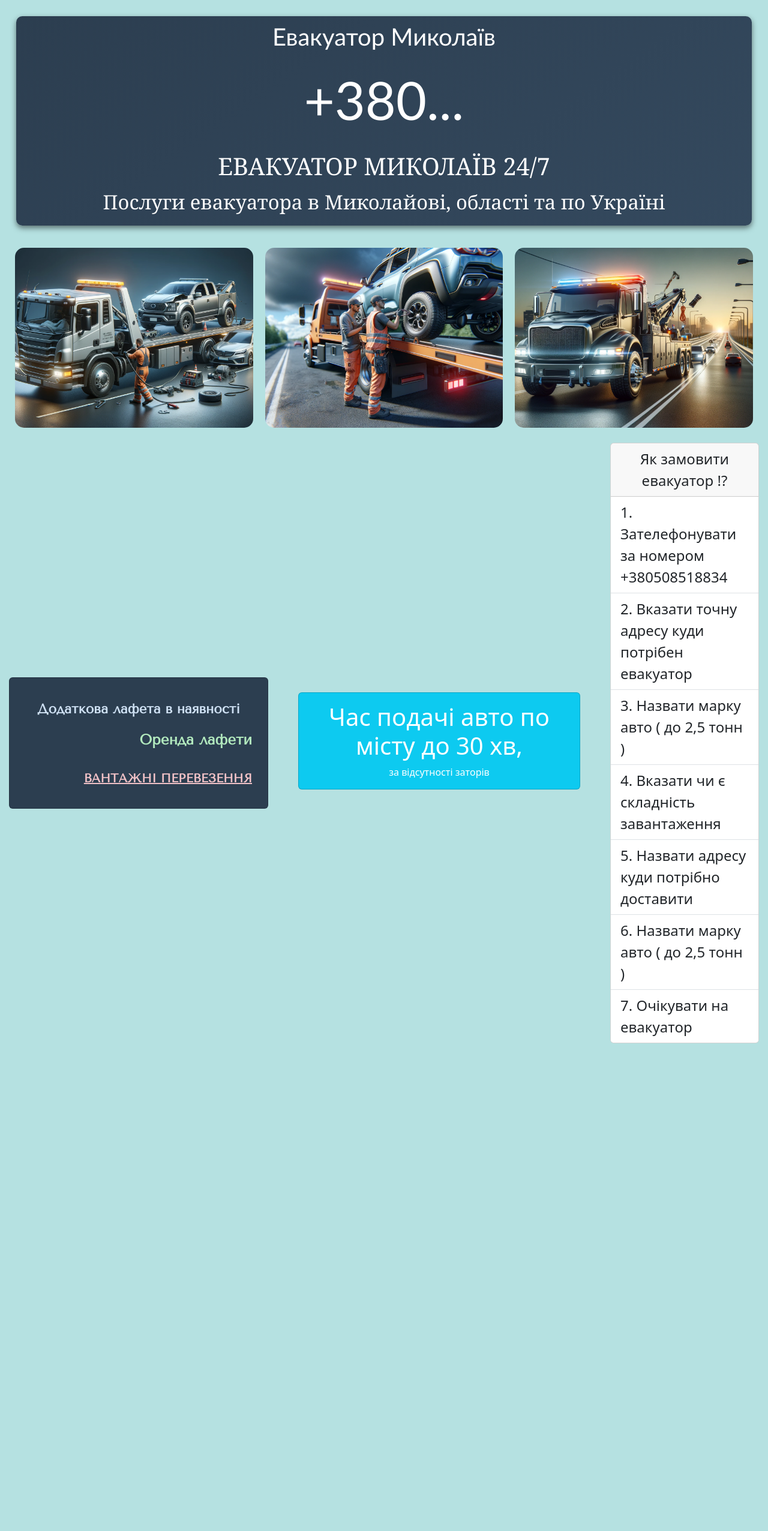
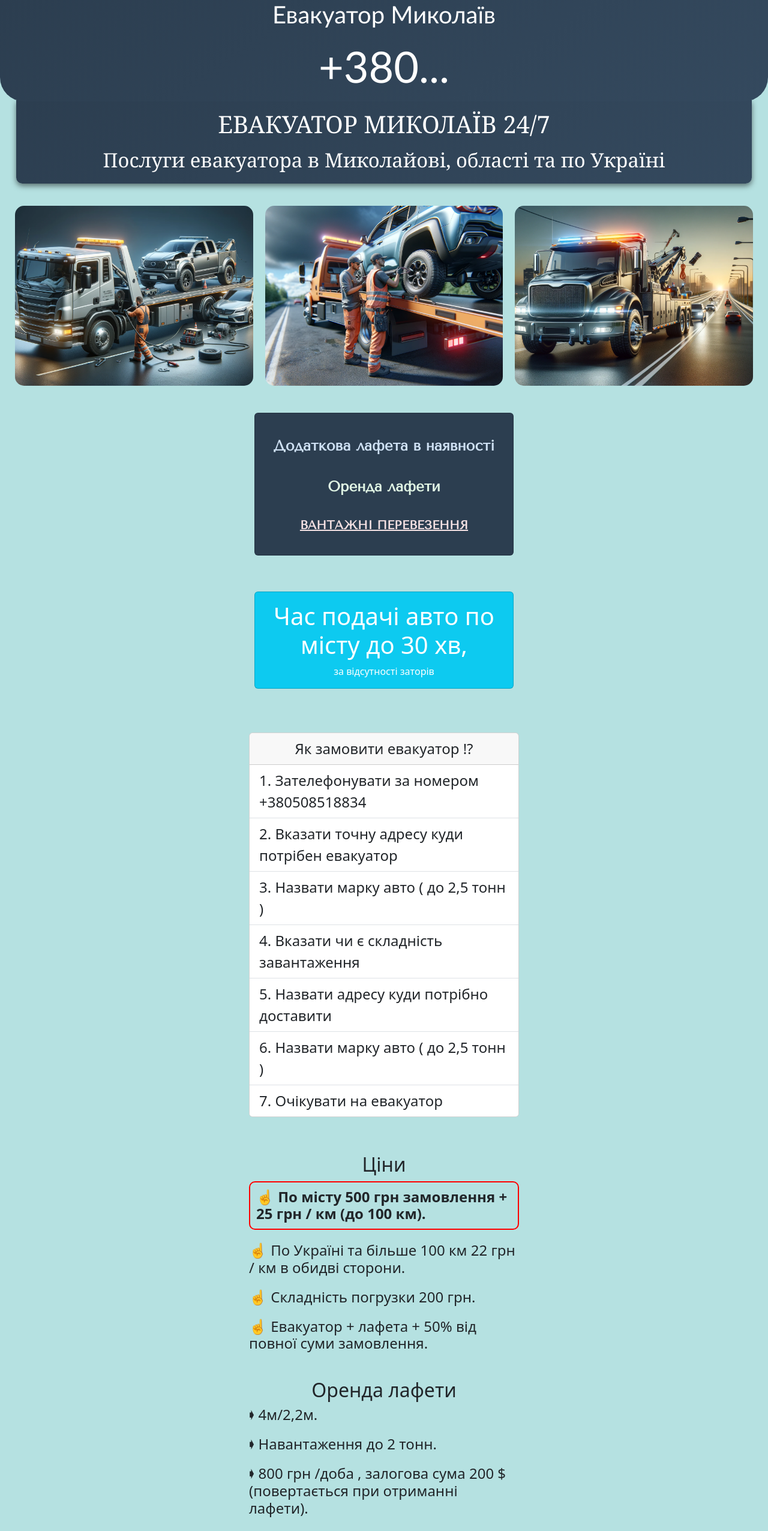
Before and after one commit to MukBet/evaqator, a React (Create React App) app: page / in a window 1280 px wide. Shown: the top 2552 px of the page at 60% size. Before the commit the page ends 1754 px from the top, so only its background shows below. Built offline with nearby package versions, Linux system fonts and the light colour scheme.

Commit message:
2 new sections in the bottom, small visual correctness

```diff
--- /dev/null
+++ b/src/Additional/AdditionalService.css
@@ -0,0 +1,10 @@
+.info-row-service{
+  margin-bottom: 20px;
+}
+.intro-service
+{
+  font-size: 24px;
+  font-weight: bold;
+  color: #082e9f;
+  margin-bottom: 2rem;
+}
--- a/src/Additional/AdditionalService.js
+++ b/src/Additional/AdditionalService.js
@@ -1,10 +1,54 @@
+import './AdditionalService.css';
+const additionalStyles = {
+  container: {
+    justifyContent: 'center',
+    padding: '15px', // Отступы для контейнера, чтобы картинки не касались краев экрана
+    paddingTop: '10px', // Добавляем прокрутку, если картинки не помещаются
+    overflow: 'hidden', /* Скрываем всё, что выходит за пределы блока */
+    borderRadius: '15px', /* Скругленные углы для контейнера галереи */
+    width: '30rem',
+    color: '#054685',
+    fontWeight: 1000,
+    FontFace: 'Arial, sans-serif'
+  },
+  textSise: {
+    fontSize: '1.5rem', /* Большой размер шрифта для заголовка */
+  }
+};
+
 function AdditionalService() {
-    return (
+  return (
+    <>
+    <div style={additionalStyles.container}>
+      <div class="intro-service">
+        <h1>Додаткові послуги &#9832;</h1>
+      </div>
+      <div style={{ textAlign:'left'}}>
+        <h4 class="info-row-service">
+        &#9752;Вантажні перевезення по місту та по Україні.
+        </h4>
+        <h4 class="info-row-service">
+        &#9752;Квартирні, офісні переїзди, доставка різних товарів.
+        </h4>
+        <h4 class="info-row-service">
+        &#9752;Вантажопідйомність до 1,5 тонн.
+        </h4>
+      </div>
+      <br></br>
+      <div class="intro-service">
+        <h3>Ціни &#9759;</h3>
+      </div>
+      <div style={{ textAlign:'left'}}>
+        <h4 class="info-row-service" style={{textAlign:'center', textDecoration: 'underline'}}>
+        По місту 300 грн / год
+        </h4>
+        <h4 class="info-row-service" style={{textAlign:'center'}}>
+        За межами міста та по Україні 10 грн / км в обидві сторони
+        </h4>
+      </div>
+    </div>
+    </>
+  );
+}
 
-      <div >
-      Additional Services
-      </div>
-    );
-  }
-
-  export default AdditionalService;
+export default AdditionalService;
--- a/src/App.css
+++ b/src/App.css
@@ -49,9 +49,11 @@
   gap: 20px; /* Расстояние между элементами */
   justify-content: center; /* Выравнивание элементов по центру горизонтально */
   align-items: center; /* Выравнивание элементов по центру вертикально (если нужно) */
+  flex-direction: column;
 }
 
 .Flex-container-item {
   flex: 1 1 200px; /* Минимальная ширина блока */
   max-width: 500px; /* Максимальная ширина блока */
+  margin-bottom: 15px; /* Отступ снизу */
 }
--- a/src/App.js
+++ b/src/App.js
@@ -9,6 +9,8 @@ import Header from './Header/Header.js';
 import Lafeta from './Lafeta/Lafeta.js';
 import Order from './Order/Order.js';
 import Timing from './Timing/Timing.js';
+import Price from './Price/Price.js';
+import AdditionalService from './Additional/AdditionalService.js';
 
 function App() {
 
@@ -46,6 +48,12 @@ function App() {
           <div className="Flex-container-item">
             <Order></Order>
           </div>
+          <div className="Flex-container-item">
+            <Price></Price>
+          </div>
+          <div className="Flex-container-item">
+            <AdditionalService></AdditionalService>
+          </div>
         </div>
       </header>
     </div>
--- a/src/Header/Header.css
+++ b/src/Header/Header.css
@@ -6,7 +6,7 @@
     color: #ffffff; /* Белый цвет текста для лучшей читаемости */
     padding: 10px; /* Отступы вокруг контента */
     margin: 3ch;
-    border-radius: 10px; /* Скругленные углы */
+    border-radius: 0 0 10px 10px; /* Скругленные углы */
     text-align: center; /* Центрирование текста */
     font-family: 'Roboto', sans-serif; /* Семейство шрифтов Roboto, доступно на Google Fonts */
     box-shadow: 0px 4px 10px rgba(0, 0, 0, 0.5); /* Тень для создания "поднятого" эффекта */
@@ -14,16 +14,15 @@
 
   h1 {
     font-family: 'Gill Sans', 'Gill Sans MT', Calibri, 'Trebuchet MS', sans-serif;
-    font-size: 4.5rem; /* Большой размер шрифта для заголовка */
-    margin-bottom: 20px; /* Отступ снизу заголовка */
-    margin-top: 20px;
+    margin-bottom: 0px; /* Отступ снизу заголовка */
+    margin-top: 0px;
   }
 
   .phone-number {
     font-family: 'Gill Sans', 'Gill Sans MT', Calibri, 'Trebuchet MS', sans-serif;
-    font-size: 5.5rem; /* Выделение номера телефона */
-    margin-bottom: 15px;
-    margin-top: 15px;
+    font-size: 4.5rem; /* Выделение номера телефона */
+    margin-bottom: 5px;
+    margin-top: 5px;
   }
 
   .info-period  {
@@ -40,6 +39,10 @@
     margin-bottom: 5px;
   }
 
+  .top-section{
+    padding-top: 140px;
+  }
+
   /* Можно добавить медиа-запросы для адаптивного дизайна */
   @media (max-width: 768px) {
     .info-section {
@@ -54,3 +57,35 @@
       font-size: 1.25rem;
     }
   }
+  /* Медиа-запрос для планшетов */
+  @media (max-width: 768px) {
+    .info-section {
+      padding-top: 40px; /* Меньший отступ для планшетов */
+    }
+
+  }
+
+  /* Медиа-запрос для мобильных устройств */
+  @media (max-width: 500px) {
+    .info-section {
+      padding-top: 30px; /* Еще меньший отступ для мобильных устройств */
+    }
+
+  }
+
+  .top-panel {
+    position: fixed; /* Фиксируем панель */
+    top: 0; /* Располагаем панель вверху страницы */
+    left: 0; /* Выравниваем панель по левому краю */
+    width: 100%; /* Задаём ширину панели равной ширине окна браузера */
+    z-index: 1000; /* Устанавливаем z-index, чтобы панель была над другими элементами */
+    padding: 0; /* Добавляем некоторый отступ сверху и снизу для содержимого панели */
+    background: linear-gradient(145deg, #2c3e50, #34495e); /* Градиент для добавления глубины */
+    color: #ffffff; /* Белый цвет текста для лучшей читаемости */
+    padding: 0;
+    margin: 0;
+    text-align: center; /* Центрирование текста */
+    font-family: 'Roboto', sans-serif; /* Семейство шрифтов Roboto, доступно на Google Fonts */
+    /*box-shadow: 0px 4px 10px rgba(0, 0, 0, 0.5); /* Тень для создания "поднятого" эффекта */
+    border-radius: 0 0 40px 40px; /* Скругленные углы */
+  }
--- a/src/Header/Header.js
+++ b/src/Header/Header.js
@@ -3,11 +3,19 @@ import './Header.css'; // Импортируем стили
 
 function Header() {
     return (
-        <section className="info-section">
-          <h1>Евакуатор Миколаїв</h1>
-          <p className="phone-number">+380...</p>
-          <p className="info-period">Евакуатор Миколаїв 24/7</p>
-          <p className="info-service">Послуги евакуатора в Миколайові, області та по Україні</p>
+        <section >
+          <div className="top-section">
+            <div className='top-panel'>
+              <div className="">
+                <h1>Евакуатор Миколаїв</h1>
+                <p className="phone-number">+380...</p>
+              </div>
+            </div>
+            <div className="info-section">
+              <p className="info-period">Евакуатор Миколаїв 24/7</p>
+              <p className="info-service">Послуги евакуатора в Миколайові, області та по Україні</p>
+            </div>
+          </div>
         </section>
       );
 }
--- a/src/Lafeta/Lafeta.css
+++ b/src/Lafeta/Lafeta.css
@@ -10,21 +10,24 @@
 
   .lafeta-line {
     font-family: 'Tenor Sans', sans-serif;
+
+font-weight: initial;
     color: rgb(182, 49, 49); /* Цвет текста */
     margin: 10px 0; /* Отступы между строками */
   }
 
   .lafeta-first {
-    font-size: 22px; /* Размер шрифта */
+    font-size: 24px; /* Размер шрифта */
     font-weight: bold; /* Жирный шрифт */
     color: #cee0f3; /* Синий цвет */
+    margin-bottom: 2rem;
   }
 
   .lafeta-second {
     margin-top: 1rem;
     font-size: 24px; /* Немного меньше размер шрифта */
     font-weight: bold;
-    color: #b1e8bd; /* Зеленый цвет */
+    color: #e0f5e4; /* Зеленый цвет */
   }
 
   .lafeta-third {
@@ -33,5 +36,5 @@
     font-weight: bold;
     text-transform: uppercase;
     text-decoration: underline; /* Подчеркнутый текст */
-    color: #f1c2c7; /* Красный цвет */
+    color: #f4e1e3; /* Красный цвет */
   }
--- a/src/Lafeta/Lafeta.js
+++ b/src/Lafeta/Lafeta.js
@@ -8,7 +8,7 @@ const lafetaStyles = {
       justifyContent: 'center',
       gap: '20px', // Промежуток между картинками
       padding: '15px', // Отступы для контейнера, чтобы картинки не касались краев экрана
-      paddingTop: '10px', // Добавляем прокрутку, если картинки не помещаются
+      paddingTop: '30px', // Добавляем прокрутку, если картинки не помещаются
       overflow: 'hidden', /* Скрываем всё, что выходит за пределы блока */
     },
   };
@@ -18,9 +18,9 @@ function Lafeta() {
     <div style={lafetaStyles.container}>
     <Card style={{ width: '27rem', background: '#2c3e50'  }} className="info-block">
       <Card.Body>
-        <div className="lafeta-line lafeta-first" >Додаткова лафета в наявності</div>
-        <div style={{textAlign:'right'}} className="lafeta-line lafeta-second">Оренда лафети</div>
-        <div style={{textAlign:'right'}} className="lafeta-line lafeta-third mb-2 ">Вантажні перевезення</div>
+        <div style={{textAlign:'center'}} className="lafeta-line lafeta-first" >Додаткова лафета в наявності</div>
+        <div style={{textAlign:'center'}} className="lafeta-line lafeta-second">Оренда лафети</div>
+        <div style={{textAlign:'center'}} className="lafeta-line lafeta-third mb-2 ">Вантажні перевезення</div>
 
         {/* <Card.Text>
           Some quick example text to build on the card title and make up the
--- a/src/Order/Order.js
+++ b/src/Order/Order.js
@@ -9,6 +9,7 @@ const orderStyles = {
       paddingTop: '10px', // Добавляем прокрутку, если картинки не помещаются
       overflow: 'hidden', /* Скрываем всё, что выходит за пределы блока */
       borderRadius: '15px', /* Скругленные углы для контейнера галереи */
+      width: '30rem'
     },
     textSise: {
       fontSize: '1.5rem', /* Большой размер шрифта для заголовка */
--- /dev/null
+++ b/src/Price/Price.css
@@ -0,0 +1,4 @@
+
+.info-row-price{
+    margin-bottom: 20px;
+}
--- a/src/Price/Price.js
+++ b/src/Price/Price.js
@@ -1,9 +1,60 @@
+import './Price.css';
+const priceStyles = {
+  container: {
+    justifyContent: 'center',
+    padding: '15px', // Отступы для контейнера, чтобы картинки не касались краев экрана
+    paddingTop: '10px', // Добавляем прокрутку, если картинки не помещаются
+    overflow: 'hidden', /* Скрываем всё, что выходит за пределы блока */
+    borderRadius: '15px', /* Скругленные углы для контейнера галереи */
+    borderColor: 'black',
+    width: '30rem',
+  },
+  textSise: {
+    fontSize: '1.5rem', /* Большой размер шрифта для заголовка */
+  }
+};
+
 function Price() {
-    return (
-
-      <div >
-      Price
-      </div>
+      return (
+        <>
+        <div style={priceStyles.container}>
+          <div class="intro">
+            <h2>Ціни</h2>
+          </div>
+          <div style={{ textAlign:'left'}}>
+            <h4 class="info-row-price" style={{ fontWeight:'bold', border:'2px solid red', borderRadius:'10px', padding:'10px'}}>
+            &#9757; По місту 500 грн замовлення + 25 грн / км  (до 100 км).
+            </h4>
+            <h4 class="info-row-price">
+            &#9757; По Україні та більше 100 км 22 грн / км в обидві сторони.
+            </h4>
+            <h4 class="info-row-price">
+            &#9757; Складність погрузки 200 грн.
+            </h4>
+            <h4 class="info-row-price">
+            &#9757; Евакуатор + лафета + 50% від повної суми замовлення.
+            </h4>
+          </div>
+          <br></br>
+          <div class="intro">
+            <h2>Оренда лафети</h2>
+          </div>
+          <div style={{ textAlign:'left'}}>
+            <h4 class="info-row-price">
+             &#129086; 4м/2,2м.
+            </h4>
+            <h4 class="info-row-price">
+              &#129086; Навантаження до 2 тонн.
+            </h4>
+            <h4 class="info-row-price">
+             &#129086; 800 грн /доба , залогова сума 200 $ (повертається при отриманні лафети).
+            </h4>
+            <h4 class="info-row-price">
+              &#129086; Паспортні дані.
+            </h4>
+          </div>
+        </div>
+      </>
     );
   }
 
--- a/src/Timing/Timing.js
+++ b/src/Timing/Timing.js
@@ -22,7 +22,7 @@ function Timing() {
           bg="info"
           key="Info"
           text='white'
-          style={{ width: '30rem' }}
+          style={{ width: '27rem' }}
           className="mb-2"
         >
           {/* <Card.Header>Header</Card.Header> */}
```
